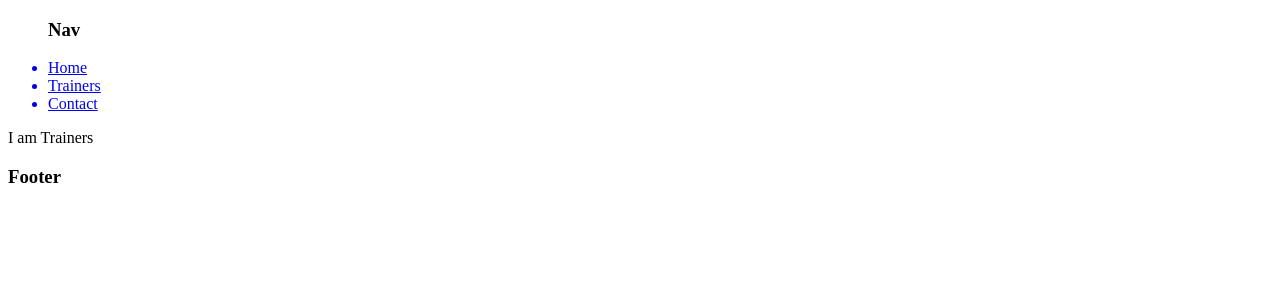
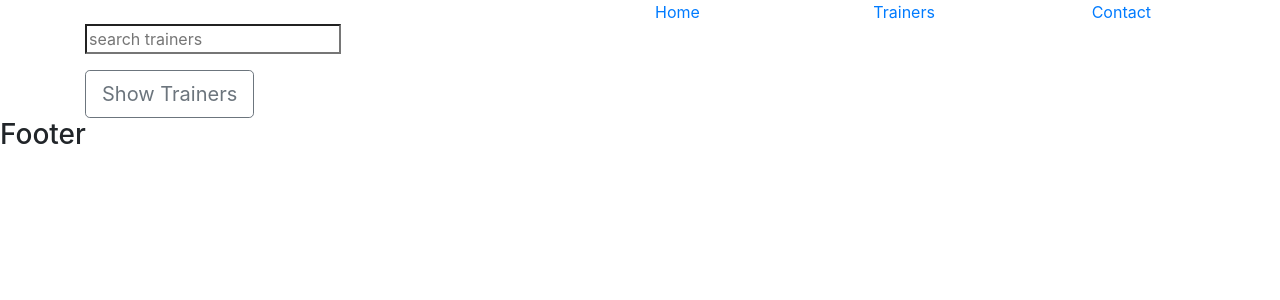
Before and after one commit to taerichard/ptReq, a React (Create React App) app in the folder client/: page /trainers in a window 1280 px wide. Shown: the top 300 px of the page. Built offline with nearby package versions, Linux system fonts and the light colour scheme.

Commit message:
created trainer search api

```diff
--- a/client/package.json
+++ b/client/package.json
@@ -8,8 +8,11 @@
     "@testing-library/react": "^9.3.2",
     "@testing-library/user-event": "^7.1.2",
     "axios": "^0.19.2",
+    "bootstrap": "^4.5.0",
     "react": "^16.13.1",
+    "react-bootstrap": "^1.0.1",
     "react-dom": "^16.13.1",
+    "react-google-maps": "^9.4.5",
     "react-router": "^5.2.0",
     "react-router-dom": "^5.2.0",
     "react-scripts": "3.4.1"
--- a/client/src/App.js
+++ b/client/src/App.js
@@ -1,25 +1,26 @@
 import React from "react";
 //import Header from "./components/shared/Header";
 //import Search from "./components/shared/Search";
-import Nav from "./components/shared/Nav";
+import Header from "./components/shared/Header/Header";
 import Footer from "./components/shared/Footer";
-import Trainers from "./components/pages/Trainers";
+import Trainers from "./components/pages/Trainers/index";
 import About from "./components/pages/Home";
 import Contact from "./components/pages/Contact";
 import { BrowserRouter, Route, Switch } from "react-router-dom";
-
+import "bootstrap/dist/css/bootstrap.css";
 class App extends React.Component {
   render() {
     return (
       <BrowserRouter>
         <div>
-          <Nav />
+          <Header />
           <Switch>
             <Route path="/" exact component={About} />
             <Route path="/contact" component={Contact} />
             <Route path="/trainers" component={Trainers} />
           </Switch>
           <Footer />
+
         </div>
       </BrowserRouter>
     );
--- a/client/src/components/pages/Trainers.js
+++ /dev/null
@@ -1,7 +0,0 @@
-import React from "react";
-
-function Trainers() {
-  return <div>I am Trainers</div>;
-}
-
-export default Trainers;
--- /dev/null
+++ b/client/src/components/pages/Trainers/GoogleMap/index.js
@@ -0,0 +1 @@
+//https://www.youtube.com/watch?v=Pf7g32CwX_s
--- /dev/null
+++ b/client/src/components/pages/Trainers/Search.js
@@ -0,0 +1,15 @@
+import React from "react";
+
+function Search(props) {
+  return (
+  <div>
+    <ul>
+      {props.trainers.map((t) => {
+        return <li key={t.Id}>{t.firstName + " " + t.lastName}</li>;
+      })}
+    </ul>
+    </div>
+  );
+}
+
+export default Search;
--- /dev/null
+++ b/client/src/components/pages/Trainers/index.js
@@ -0,0 +1,41 @@
+import React from "react";
+import Search from "./Search";
+import axios from "axios";
+import Button from "react-bootstrap/Button";
+
+class Trainers extends React.Component {
+  state = {
+    trainers: [],
+    trainerLocations: [],
+    locations: [],
+  };
+
+  handleClick = () => {
+    axios
+      .get("api/trainers")
+      .then((result) => {
+        this.setState({ trainers: result.data });
+      })
+      .catch((err) => console.log(err));
+  };
+
+  onChange(e) {}
+
+  render() {
+    return (
+      <div className="trainer container">
+        <input type="search" placeholder="search trainers" />
+        <Search trainers={this.state.trainers} />
+        <Button
+          onClick={this.handleClick}
+          variant="outline-secondary"
+          size="lg"
+        >
+          Show Trainers
+        </Button>
+      </div>
+    );
+  }
+}
+
+export default Trainers;
--- /dev/null
+++ b/client/src/components/shared/Header/Header.js
@@ -0,0 +1,22 @@
+import React from "react";
+import { Link } from "react-router-dom";
+import "react-bootstrap/Container";
+import { Nav } from "react-bootstrap";
+
+function Header() {
+  return (
+    <Nav className="row justify-content-end">
+      <Nav.Item className="col-md-2">
+        <Link to="/">Home</Link>
+      </Nav.Item>
+      <Nav.Item className="col-md-2">
+        <Link to="/trainers">Trainers</Link>
+      </Nav.Item>
+      <Nav.Item className="col-md-2">
+        <Link to="/contact">Contact</Link>
+      </Nav.Item>
+    </Nav>
+  );
+}
+
+export default Header;
--- a/client/src/components/shared/Nav.js
+++ /dev/null
@@ -1,23 +0,0 @@
-import React from "react";
-import { Link, Route, BrowserRouter } from "react-router-dom";
-
-function Nav() {
-  return (
-    <nav>
-      <ul>
-        <h3>Nav</h3>
-        <Link to="/">
-          <li>Home</li>
-        </Link>
-        <Link to="/trainers">
-          <li>Trainers</li>
-        </Link>
-        <Link to="/contact">
-          <li>Contact</li>
-        </Link>
-      </ul>
-    </nav>
-  );
-}
-
-export default Nav;
--- /dev/null
+++ b/client/src/styles.css
@@ -0,0 +1,4 @@
+* {
+  margin: 0;
+  box-sizing: border-box;
+}
```
Also changed, not shown: client/src/components/shared/Search.js (deleted, +0 -28 lines), client/src/components/shared/SearchBar.js (deleted, +0 -12 lines), 2 other files (tests, documents, lock files or other folders).
